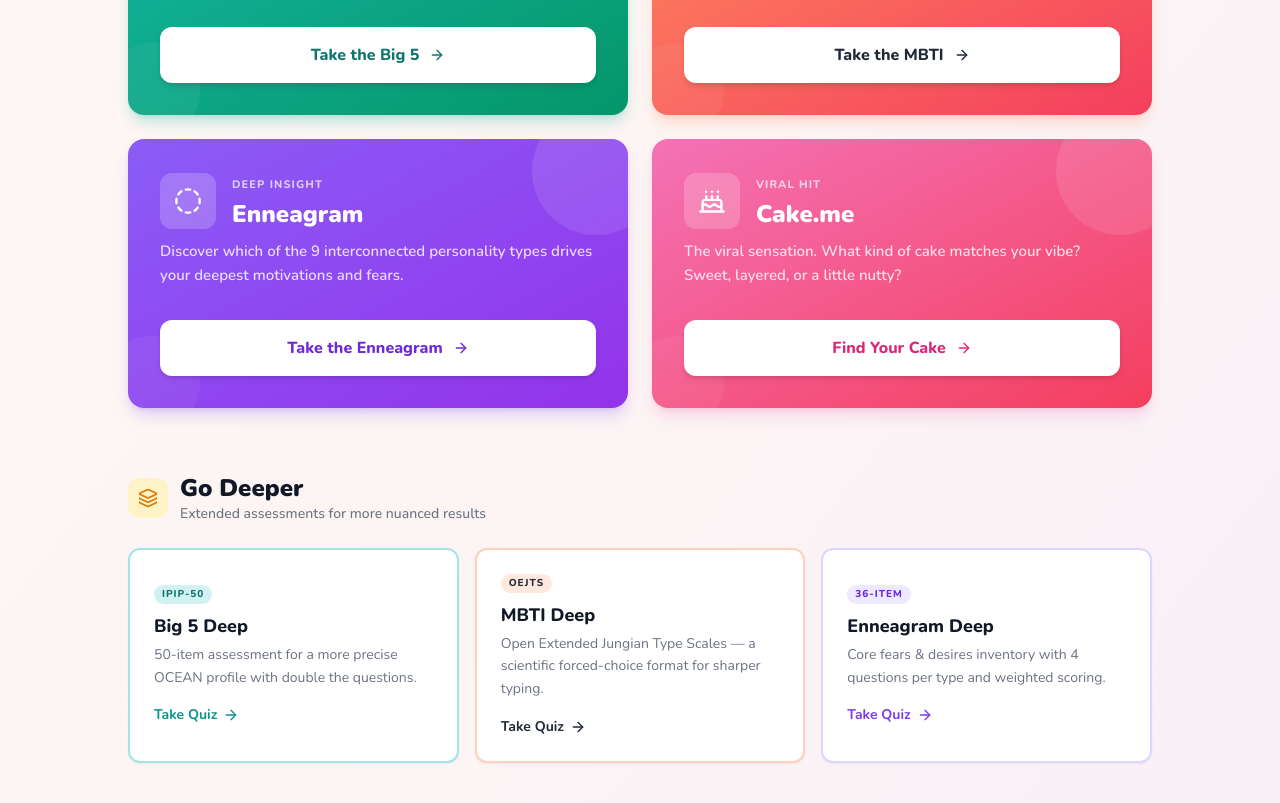
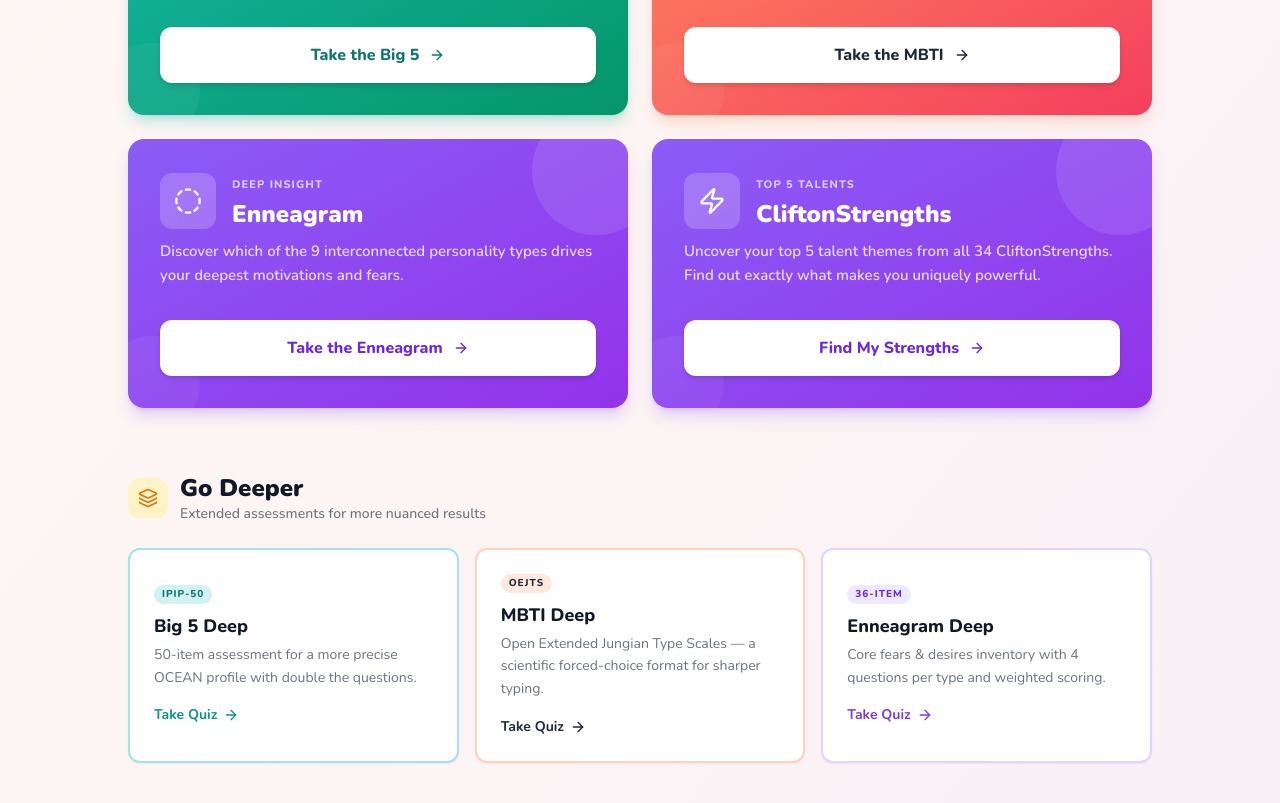
Before and after one commit to AlvanChow/personalityquizzes, a React (Vite) app: page / in a window 1280 px wide. Shown: the part 780-1583 px from the top of the page. Built offline with nearby package versions, Linux system fonts and the light colour scheme; no server answers.

Commit message:
Replace Cake.me with CliftonStrengths on landing page
Swaps the fourth quiz card on the home page from Cake.me to
CliftonStrengths so the new assessment is immediately discoverable
without needing to reach the dashboard.

https://claude.ai/code/session_01J4cNDQtbTgGHqWH3WKBWxk

```diff
--- a/src/pages/Landing.jsx
+++ b/src/pages/Landing.jsx
@@ -3,7 +3,7 @@ import { motion } from 'framer-motion';
 import { useBigFive } from '../contexts/BigFiveContext';
 import { useAuth } from '../contexts/AuthContext';
 import UserMenu from '../components/UserMenu';
-import { Activity, Brain, CircleDashed, Cake, ArrowRight, Sparkles, Users, ChevronDown, Layers } from 'lucide-react';
+import { Activity, Brain, CircleDashed, Zap, ArrowRight, Sparkles, Users, ChevronDown, Layers } from 'lucide-react';
 import { track } from '../utils/analytics';
 
 export default function Landing() {
@@ -60,17 +60,17 @@ export default function Landing() {
       featured: true
     },
     {
-      id: 'cakeme',
-      name: 'Cake.me',
-      tagline: 'Viral Hit',
-      description: 'The viral sensation. What kind of cake matches your vibe? Sweet, layered, or a little nutty?',
-      icon: Cake,
-      cardGradient: 'from-pink-400 to-rose-500',
+      id: 'strengths',
+      name: 'CliftonStrengths',
+      tagline: 'Top 5 Talents',
+      description: 'Uncover your top 5 talent themes from all 34 CliftonStrengths. Find out exactly what makes you uniquely powerful.',
+      icon: Zap,
+      cardGradient: 'from-violet-500 to-purple-600',
       iconBg: 'bg-white/20',
-      buttonBg: 'bg-white text-pink-600 hover:bg-white/90',
-      glowColor: 'shadow-pink-400/25',
-      buttonText: 'Find Your Cake',
-      action: () => trackAndNavigate('cakeme', '/quiz/cake'),
+      buttonBg: 'bg-white text-violet-700 hover:bg-white/90',
+      glowColor: 'shadow-violet-500/25',
+      buttonText: 'Find My Strengths',
+      action: () => trackAndNavigate('strengths', '/quiz/strengths'),
       featured: true
     }
   ];
```
